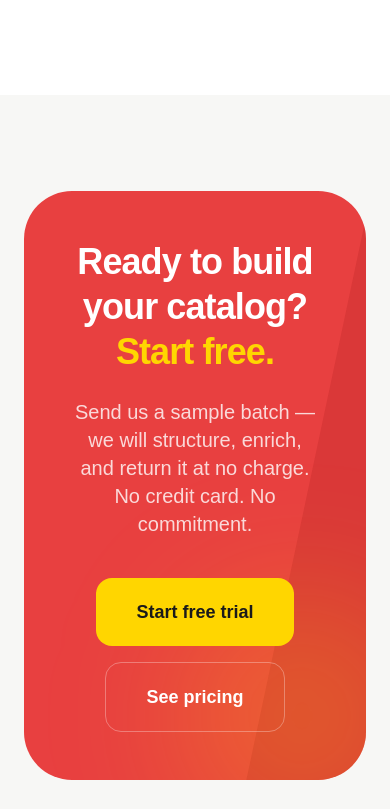
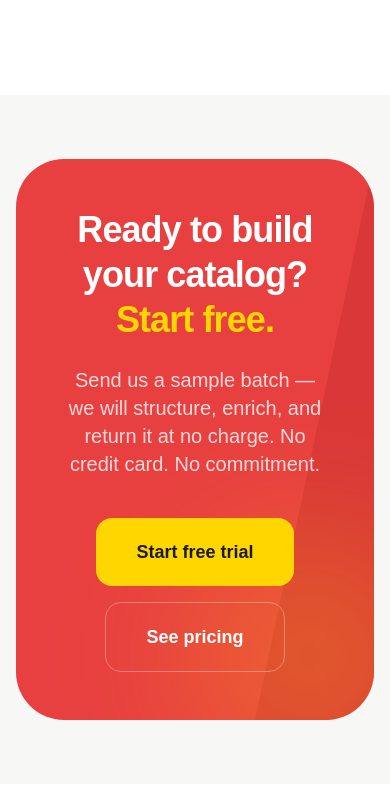
Before and after one commit to bhupendra123pits/servzilla-frontend, a Next.js app: page /solutions/catalog in a window 390 px wide. Shown: the part 6775-7584 px from the top of the page. Built offline with nearby package versions, Linux system fonts and the light colour scheme.

Commit message:
update css class

```diff
--- a/app/solutions/catalog/page.tsx
+++ b/app/solutions/catalog/page.tsx
@@ -280,7 +280,7 @@
       </section>
 
       {/* CTA Banner */}
-      <section className="py-24 px-6 md:px-8 bg-[#F7F7F5]">
+      <section className="py-16 md:py-24 px-4 sm:px-6 md:px-8 bg-[#F7F7F5] overflow-hidden">
         <div className="max-w-7xl mx-auto bg-[#E84040] rounded-[3rem] p-12 md:p-24 sm:p-10 md:p-16 lg:p-24 relative overflow-hidden text-center md:text-left">
           <div className="relative z-10">
             <div className="col-span-12 lg:col-span-8">
```
